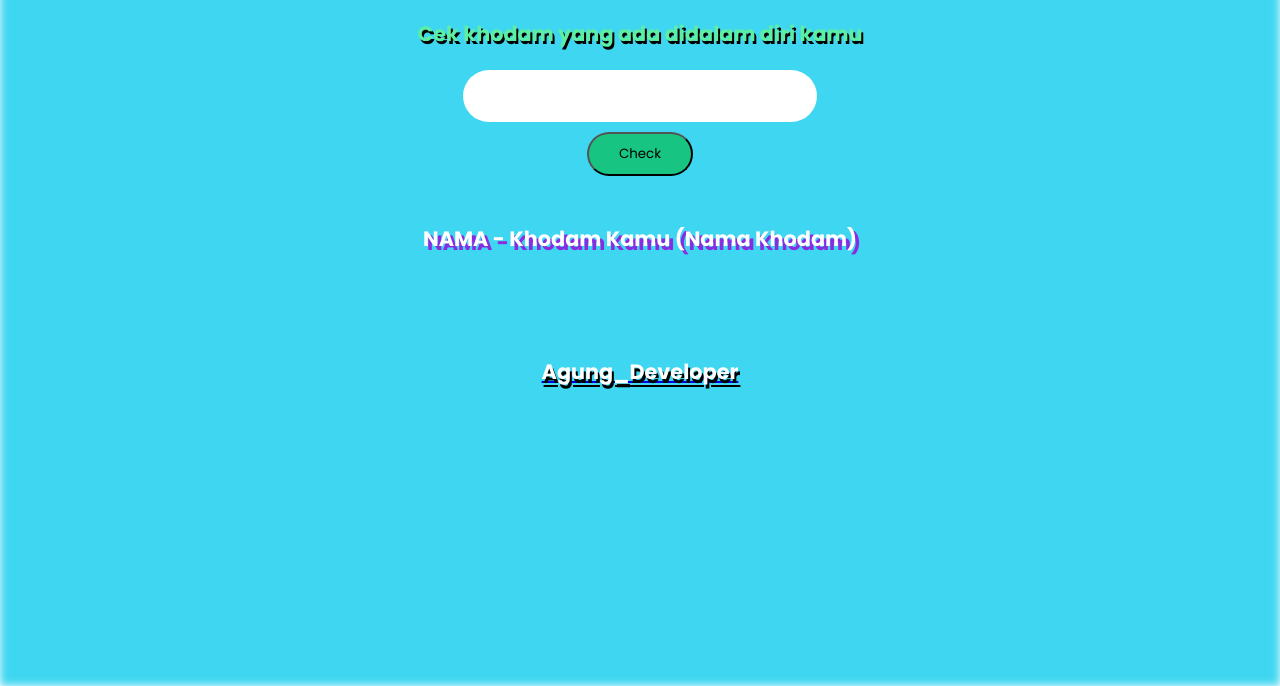
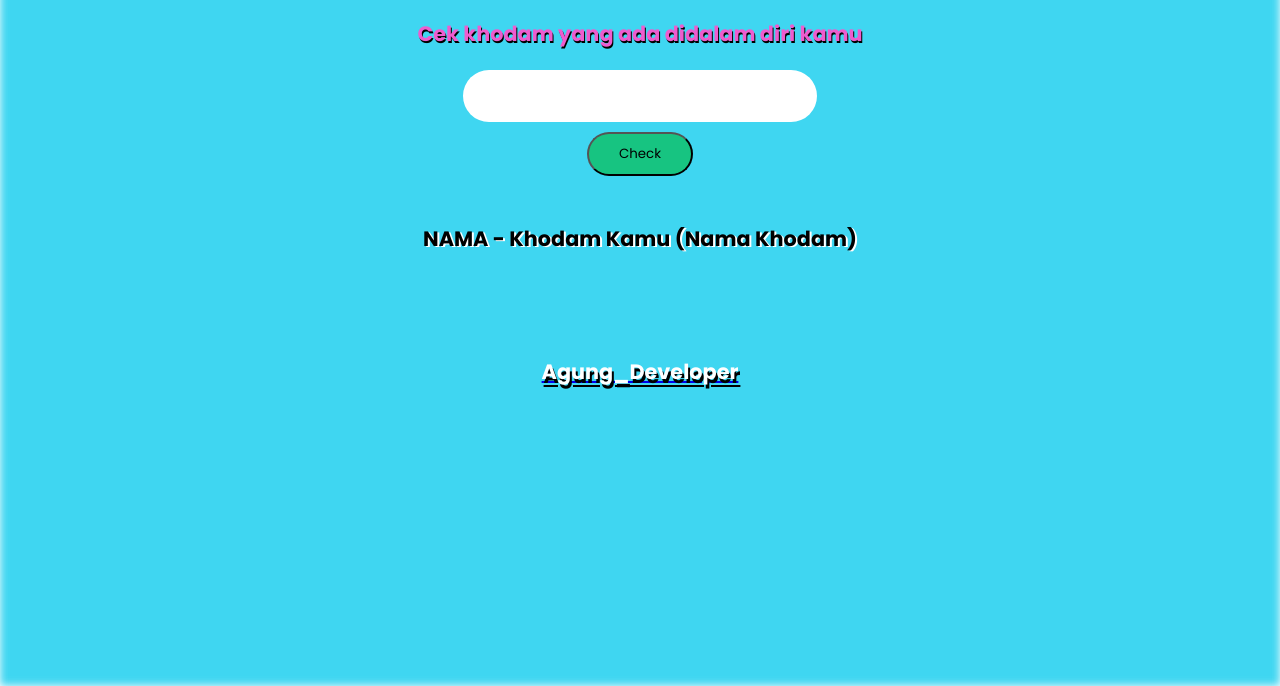
Before and after one commit to 1267363/cek-khodam, a plain HTML site: page index.html in a window 1280 px wide. Shown: the part 114-800 px from the top of the page. Drawn offline with nearby package versions, Linux system fonts and the light colour scheme.

Commit message:
Update style.css

```diff
--- a/assets/style.css
+++ b/assets/style.css
@@ -28,10 +28,10 @@ body::before {
 .container{
     margin: 60px;
     padding: 2px 10px;
-    color: rgb(92, 238, 163);
+    color: rgb(238, 92, 206);
     border-radius: 5px;
     font-weight: bold;
-    text-shadow: black 2px 3px;
+    text-shadow: black 1px 2px;
 }
 
 .header{
@@ -71,10 +71,10 @@ body::before {
 .hasil-khodam{
     margin: 15px;
     padding: 2px 10px;
-    color: white;
+    color: black;
     border-radius: 5px;
     font-weight: bold;
-    text-shadow: blueviolet 4px 4px;
+    text-shadow: white 2px 1px;
 }
 
 p{
```
